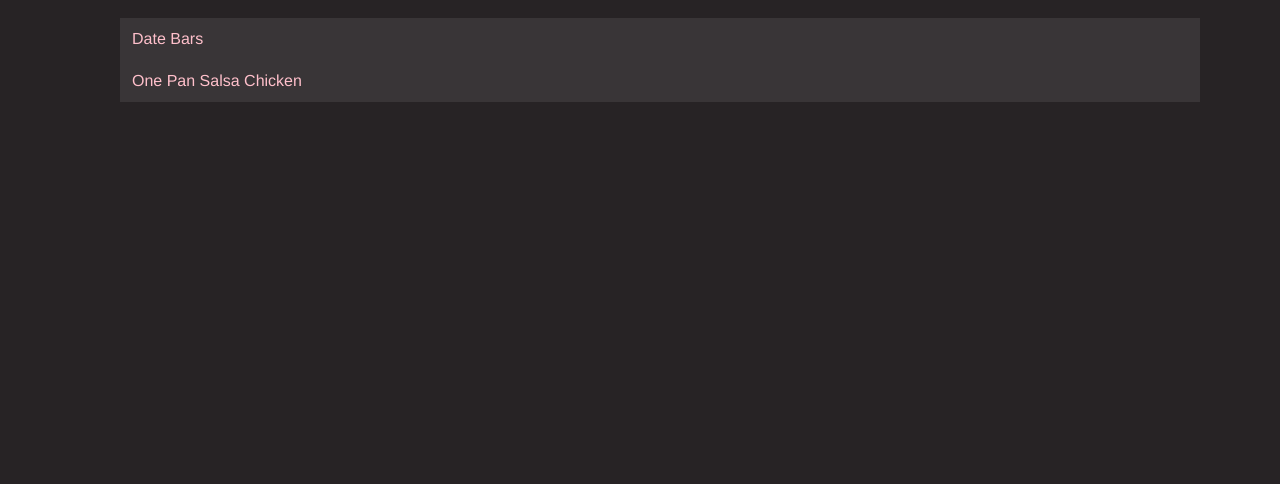
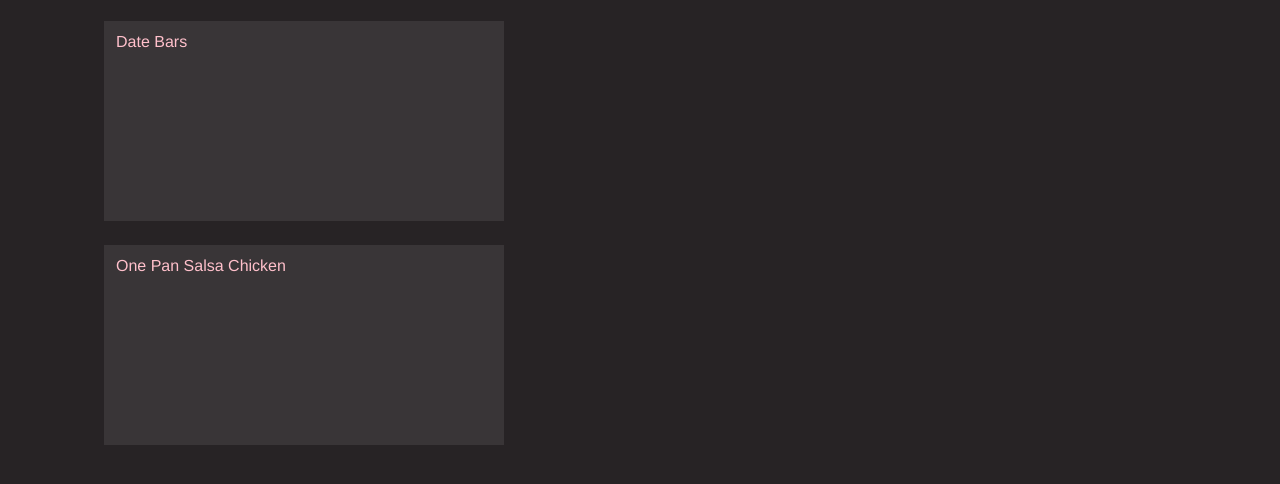
Before and after one commit to JuliaHolmes/odin-recipes, a plain HTML site: page index.html in a window 1280 px wide. Shown: the part 120-604 px from the top of the page. Drawn offline with Linux system fonts and the light colour scheme.

Commit message:
Adjust global margins to reset

```diff
--- a/styles.css
+++ b/styles.css
@@ -1,7 +1,11 @@
 * {
+    margin: 0;
+    padding: 0;
+    box-sizing: border-box;
     font-family: 'Franklin Gothic Medium', 'Arial Narrow', Arial, sans-serif;
     background-color: rgb(39, 35, 37);
     color: rgb(255, 246, 230);
+    border-style: 2px red;
 }
 
 body {
@@ -23,6 +27,9 @@ list-style-type: none;
 
 .recipe-list li {
     padding: 12px;
+    margin: 24px;
+    width: 400px;
+    height: 200px;
     background-color: #FFFFFF15;
 
 }
```
Also changed, not shown: 1 other file.
